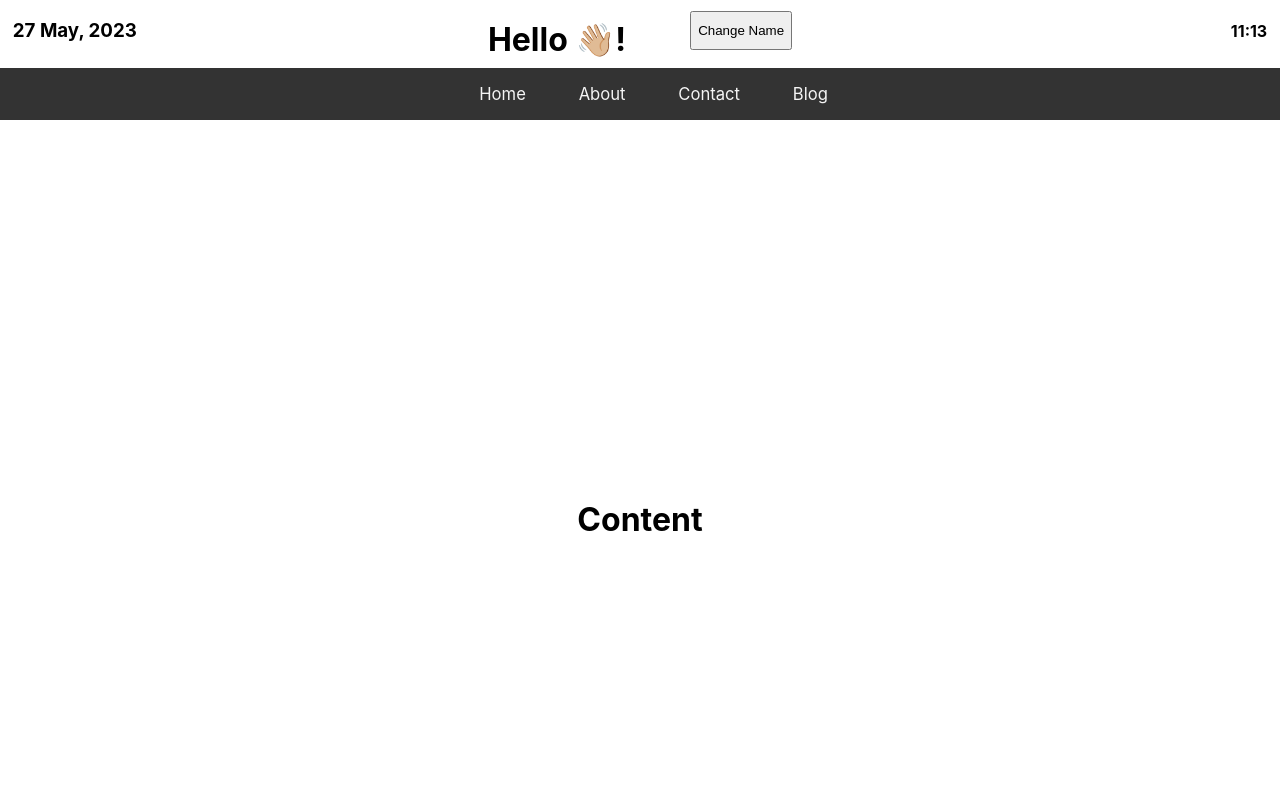
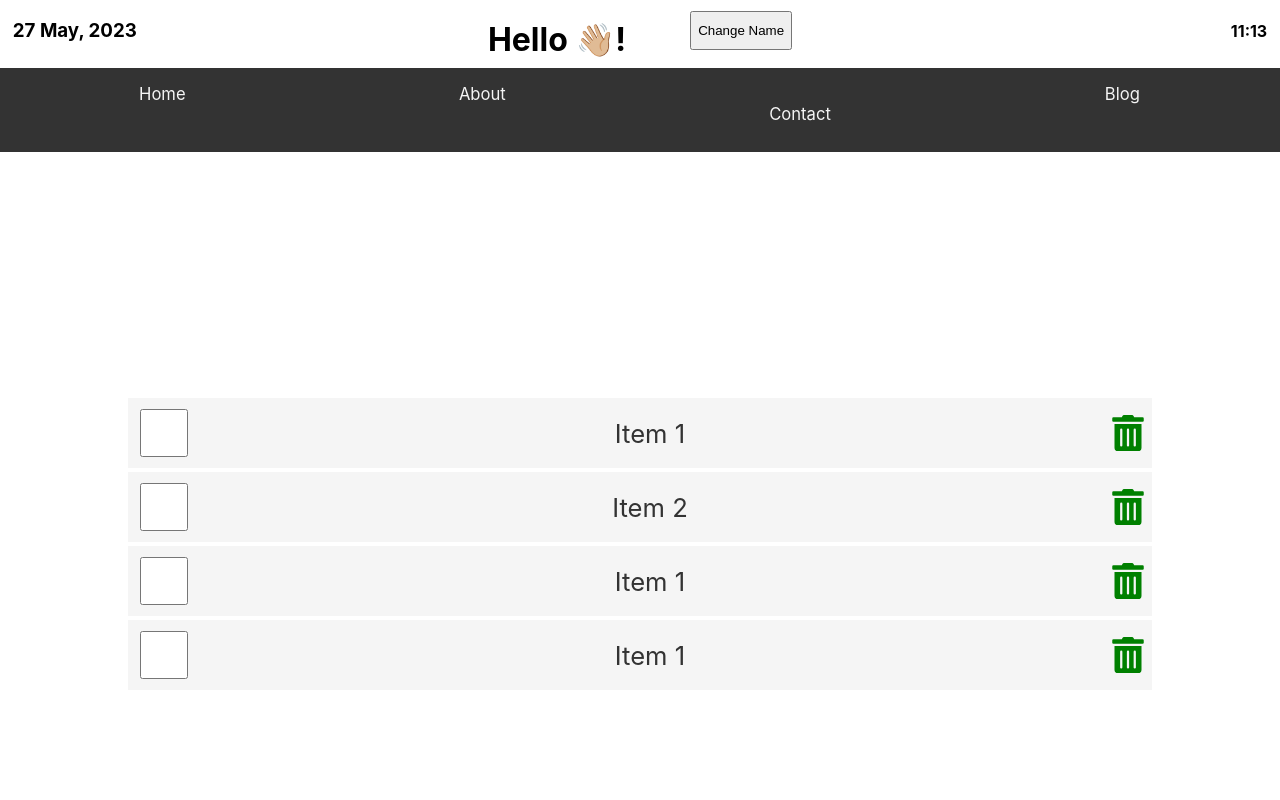
Before and after one commit to Dev-Din/react-app, a React (Create React App) app: page / in a window 1280 px wide. Shown: the top 800 px of the page. Built offline with nearby package versions, Linux system fonts and the light colour scheme.

Commit message:
Updated Components

```diff
--- a/src/components/content/Content.jsx
+++ b/src/components/content/Content.jsx
@@ -1,9 +1,47 @@
-import React from 'react'
+import React, { useState } from 'react'
 import "./content.css"
+import { FaTrashAlt } from 'react-icons/fa'
 function Content() {
+
+  const [items, setItems] = useState([
+    {
+      id: 1,
+      checked: false,
+      item: "Item 1"
+    },
+    {
+      id: 2,
+      checked: false,
+      item: "Item 2"
+    }, {
+      id: 3,
+      checked: false,
+      item: "Item 1"
+    }, {
+      id: 4,
+      checked: false,
+      item: "Item 1"
+    },
+  ]);
+
+
+
   return (
     <main>
-      <h1>Content</h1>
+     <ul>
+      {items.map((item) =>(
+        <li className='item' key={item.id}>
+          <input type="checkbox"
+            checked = {item.checked}
+           />
+           <label>{item.item}</label>
+           <FaTrashAlt
+            role='button'
+            tabIndex={0}
+            />
+        </li>
+      ))}
+     </ul>
     </main>
   )
 }
--- a/src/components/content/content.css
+++ b/src/components/content/content.css
@@ -4,3 +4,66 @@ main{
  align-items: center;
  height: 100vh;
 }
+
+ul {
+ width: 100%;
+ list-style: none;
+ padding: 0 10vw 1vw;
+}
+
+ul li{
+ color: #333;
+}
+
+ul li::before {
+ content: "\200B";
+}
+
+.item {
+ display: flex;
+ justify-content: flex-start;
+ align-items: center;
+ padding: 0.5rem 0 0.5rem 0.5rem;
+ margin: 0.25rem 0;
+ background-color: whitesmoke;
+}
+
+.item:first-child {
+ margin: 0;
+}
+
+.item input[type="checkbox"] {
+ text-align: center;
+ width: 2.5rem;
+ width: 48px;
+ min-width: 48px;
+ height: 2.5rem;
+ height: 48px;
+ min-height: 48px;
+ cursor: pointer;
+ margin-right: 0.5rem;
+}
+
+.item input[type="checkbox"]:focus + label {
+ text-decoration: underline;
+}
+
+.item > label {
+ font-size: 2vw;
+ flex-grow: 1;
+}
+
+.item svg {
+ width: 48px;
+ min-width: 48px;
+ height: 36px;
+ font-size: 1rem;
+ color: green;
+ cursor: pointer;
+}
+
+.item svg:focus,
+.item svg:hover {
+ color: red;
+ outline: none;
+}
--- a/src/components/footer/footer.css
+++ b/src/components/footer/footer.css
@@ -9,4 +9,5 @@ footer {
 }
 footer h3{
  color: whitesmoke;
+ padding: 0 2vw 0;
 }
--- a/src/components/navbar/navbar.css
+++ b/src/components/navbar/navbar.css
@@ -1,17 +1,16 @@
 nav{
   margin-top: 1vw;
   background-color: #333;
+  display: flex;
 }
 ul{
- display: inline-flex;
  gap: 2vw;
  justify-content: space-around;
-
 }
 ul li{
   list-style: none;
-  display: inline-flex;
-  padding: 0 1vw 0 0;
+  padding: 0;
+  margin: 0;
 }
 
 ul li a{
```
